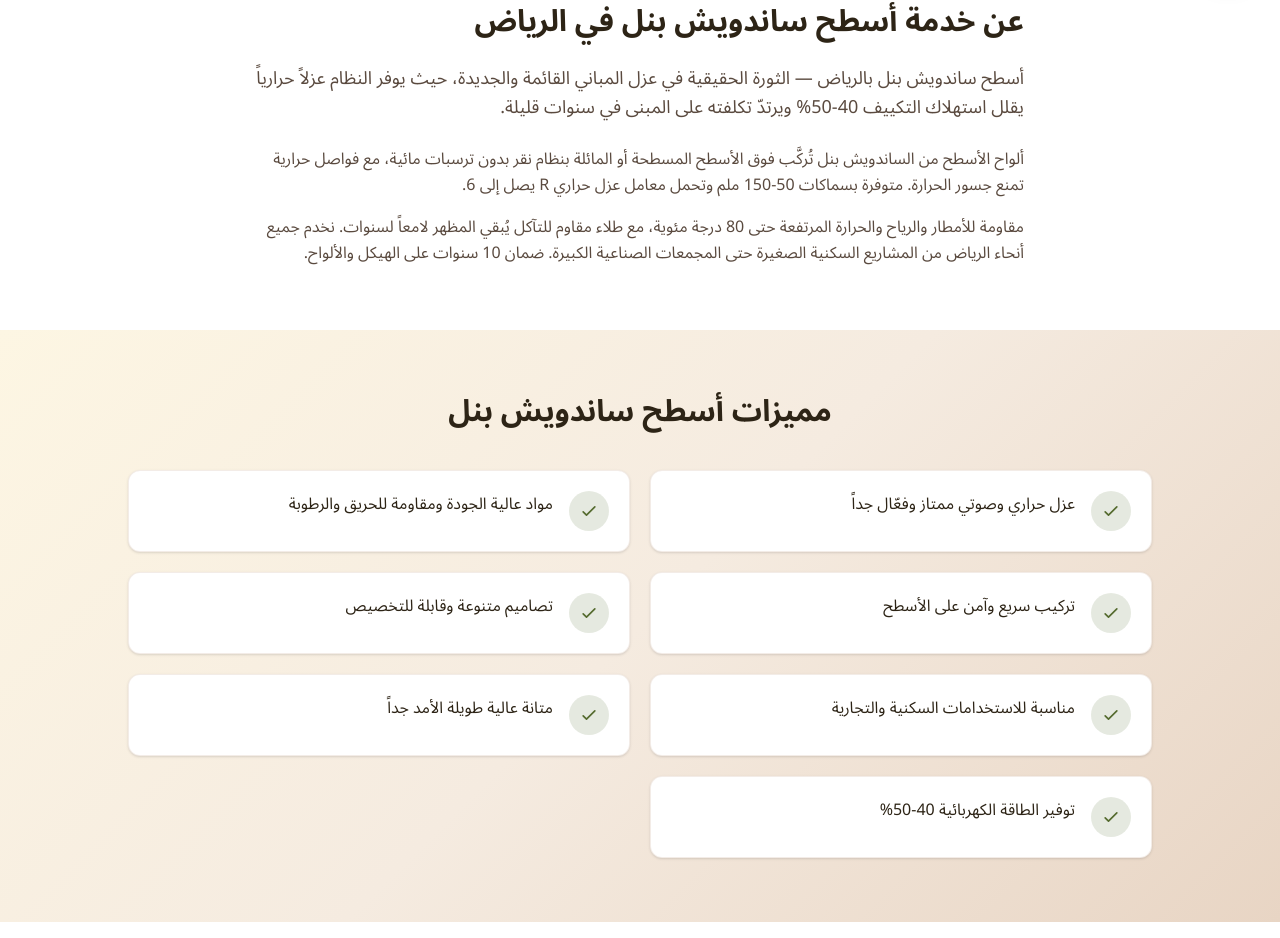
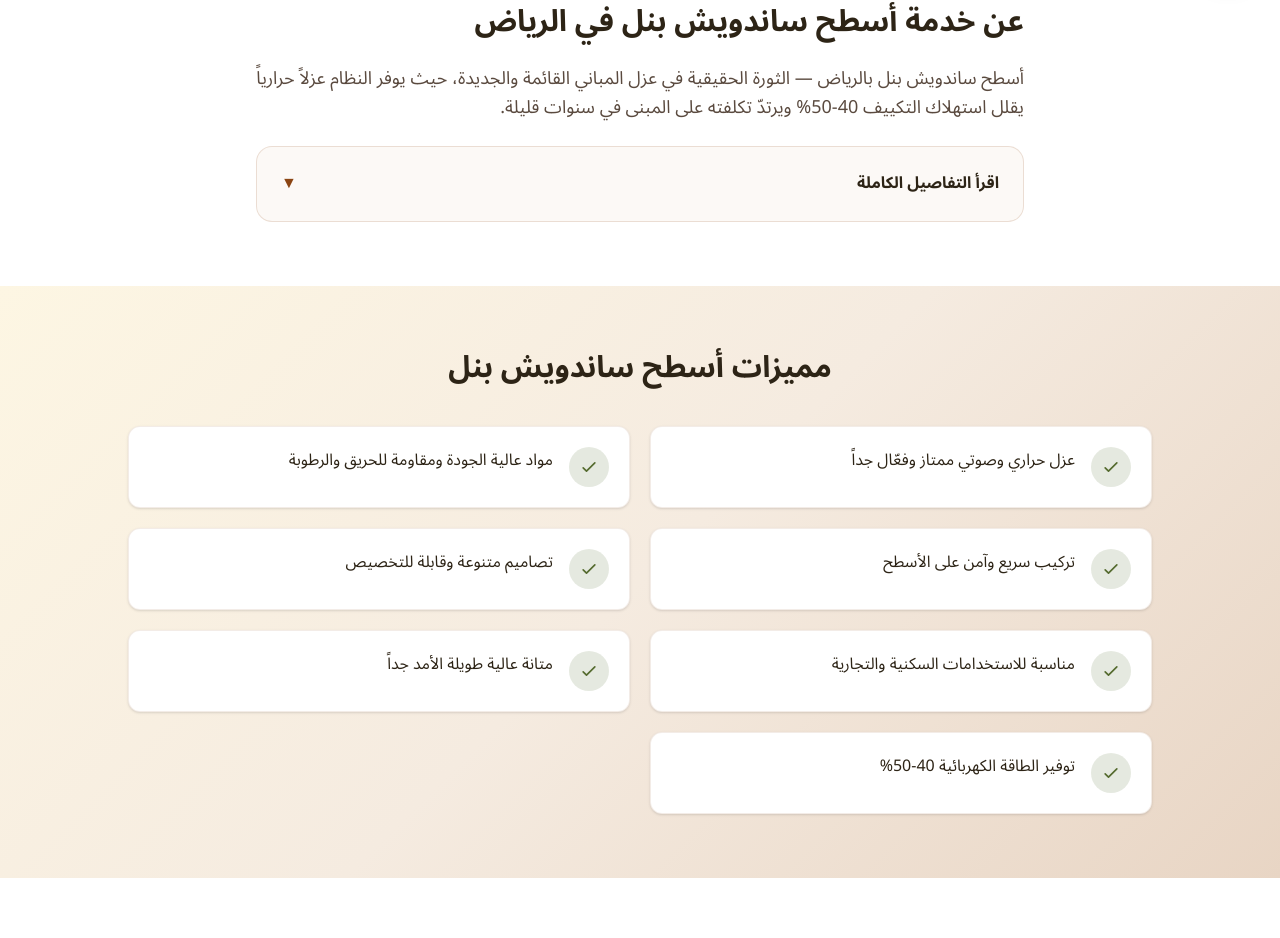
Before and after one commit to Al-Nahari/bn, a Next.js app: page /asatih-sandwich-panel-riyadh in a window 1280 px wide. Shown: the part 798-1736 px from the top of the page. Built offline with nearby package versions, Linux system fonts and the light colour scheme.

Commit message:
Update page.tsx

```diff
--- a/app/[slug]/page.tsx
+++ b/app/[slug]/page.tsx
@@ -181,11 +181,22 @@ export default async function Page({
                 {leadParagraph}
               </p>
               {summaryParagraphs.length > 1 && (
-                <div className="space-y-4 text-muted-foreground leading-relaxed">
-                  {summaryParagraphs.slice(1).map((paragraph: string, index: number) => (
-                    <p key={index}>{paragraph}</p>
-                  ))}
-                </div>
+                <details className="group rounded-2xl border border-coffee-medium/15 bg-muted/30 p-6">
+                  <summary className="cursor-pointer font-semibold text-foreground list-none flex items-center justify-between gap-4">
+                    <span>اقرأ التفاصيل الكاملة</span>
+                    <span
+                      className="text-coffee-medium transition-transform group-open:rotate-180"
+                      aria-hidden
+                    >
+                      ▼
+                    </span>
+                  </summary>
+                  <div className="mt-6 space-y-4 text-muted-foreground leading-relaxed">
+                    {summaryParagraphs.slice(1).map((paragraph: string, index: number) => (
+                      <p key={index}>{paragraph}</p>
+                    ))}
+                  </div>
+                </details>
               )}
             </div>
           </div>
```
